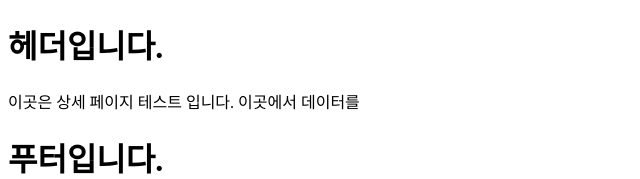
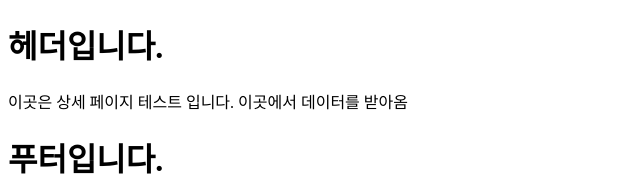
Before and after one commit to LAB13-REACT-TAING/LAB13-PROJECT, a React (Vite) app: page /detailPage01/1 in a window 1280 px wide. Shown: the top 179 px of the page, without its empty margins (0-640 px from the left). Built offline with nearby package versions, Linux system fonts and the light colour scheme.

Commit message:
📝 : "충돌 해결 및 상세페이지 수정"

```diff
--- a/src/pages/DetailPages/DetailPages.jsx
+++ b/src/pages/DetailPages/DetailPages.jsx
@@ -1,5 +1,5 @@
 import React from 'react';
 
 export default function DetailPages() {
-  return <div>이곳은 상세 페이지 테스트 입니다. 이곳에서 데이터를</div>;
+  return <div>이곳은 상세 페이지 테스트 입니다. 이곳에서 데이터를 받아옴</div>;
 }
```
